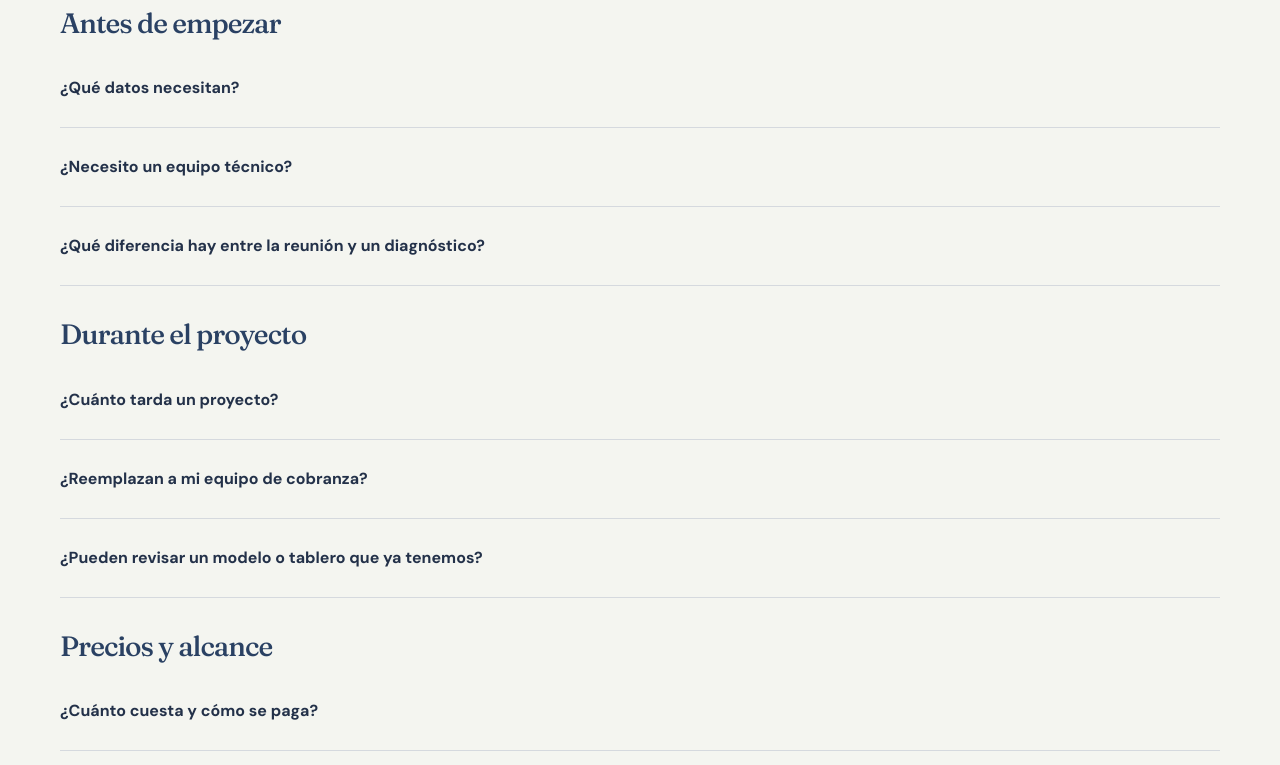
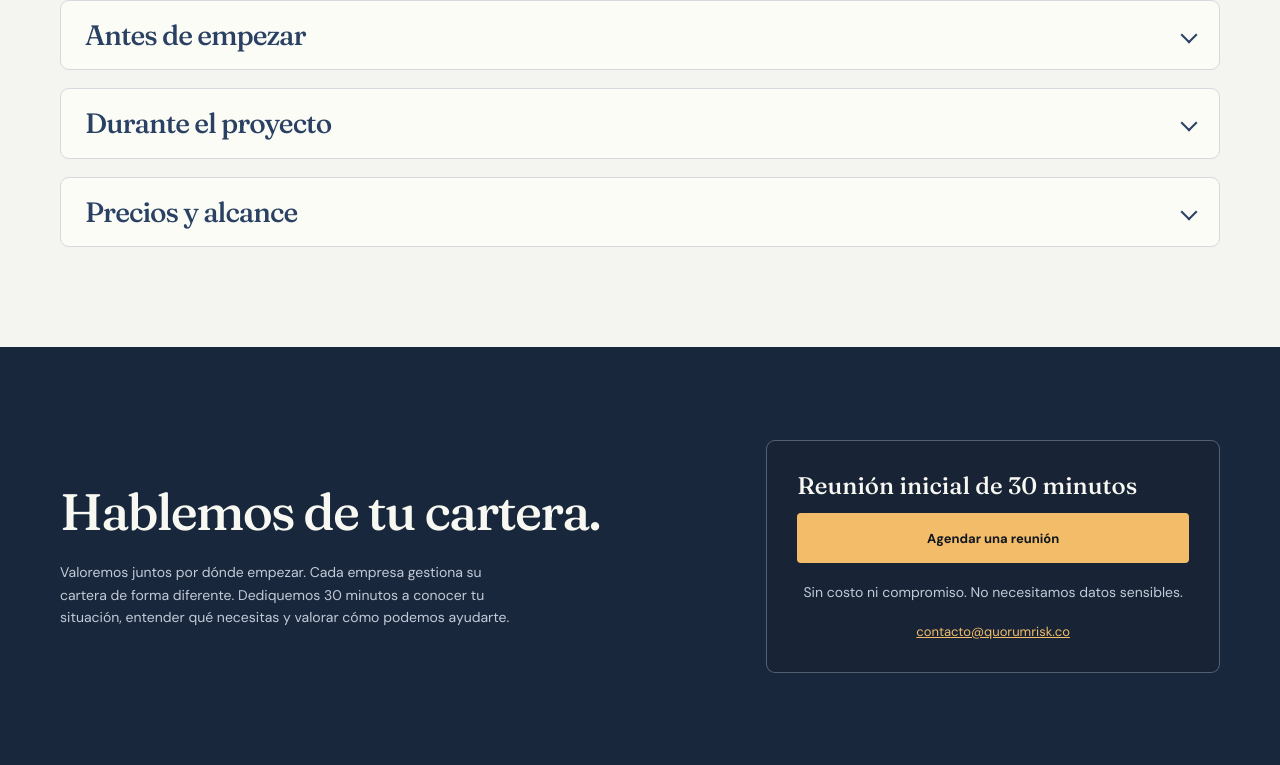
Before and after one commit to QuorumRisk/QuorumRisk.github.io, a plain HTML site: page index.html in a window 1280 px wide. Shown: the part 5402-6167 px from the top of the page. Drawn offline with Linux system fonts and the light colour scheme.

Commit message:
Agrupamos las preguntas frecuentes en tres desplegables

```diff
--- a/index.html
+++ b/index.html
@@ -39,7 +39,7 @@
 .service-audience p{font-size:14px;line-height:1.8;color:var(--muted)}
 .service-audience>div:last-child{border-left:1px solid #cbd3df;padding-left:45px}
 @media(max-width:820px){.service-audience{grid-template-columns:1fr;gap:24px;padding:26px}.service-audience>div:last-child{border-left:0;border-top:1px solid #cbd3df;padding-left:0;padding-top:23px}}
-.team-panel,.privacy-panel{padding:30px;border:1px solid var(--line);border-radius:9px;background:var(--surface)}.team-panel p,.privacy-panel p{max-width:81ch;color:var(--muted);font-size:15px}.trust{background:#e6e9ee}.trust h2{margin-bottom:20px}.trust .privacy-panel{border-color:#cbd2db}.text-link{color:var(--pine2);font-weight:700;text-decoration:underline}.faq{background:var(--paper);border-top:1px solid var(--line)}.faq h2{margin-bottom:25px}.faq details{padding:17px 0;border-bottom:1px solid var(--line)}.faq summary{font-weight:700;color:#233149;cursor:pointer;min-height:44px;display:flex;align-items:center}.faq details p{color:var(--muted);font-size:14px;max-width:80ch;padding:0 0 8px}.faq .closing{margin-top:30px}.footer .wrap{align-items:flex-start}.footer-links{display:flex;gap:24px;flex-wrap:wrap}.footer-links a{color:#e4c290;font-size:12px}.service-note{line-height:1.7}
+.team-panel,.privacy-panel{padding:30px;border:1px solid var(--line);border-radius:9px;background:var(--surface)}.team-panel p,.privacy-panel p{max-width:81ch;color:var(--muted);font-size:15px}.trust{background:#e6e9ee}.trust h2{margin-bottom:20px}.trust .privacy-panel{border-color:#cbd2db}.text-link{color:var(--pine2);font-weight:700;text-decoration:underline}.faq{background:var(--paper);border-top:1px solid var(--line)}.faq h2{margin-bottom:25px}.faq .closing{margin-top:30px}.footer .wrap{align-items:flex-start}.footer-links{display:flex;gap:24px;flex-wrap:wrap}.footer-links a{color:#e4c290;font-size:12px}.service-note{line-height:1.7}
 @media(max-width:1080px){.service-cards{gap:12px}}
 @media(max-width:820px){.mobile-nav{display:block;margin-left:auto}.right{margin-left:0}.service-cards{grid-template-columns:1fr}.section{padding:75px 0}.sample{max-width:620px}}
 @media(max-width:580px){.header-content{gap:6px}.logo{gap:6px}.header-cta{font-size:10px;padding:8px}.mobile-nav summary{padding:8px;font-size:11px}.sample-body{padding:17px}.priority-table{min-width:440px}.service-group h3{font-size:22px}.pain-list li{font-size:14px}.contact-panel{padding:22px}.footer-links{gap:13px}}
@@ -115,8 +115,19 @@
   .bar-track{margin-top:6px;height:4px}.sample-foot{font-size:11px}
   .team-expertise{padding:25px 21px}.trust-lead{padding:30px 27px}.trust-lead h2{font-size:clamp(2.35rem,10vw,3.2rem)}.trust-item{grid-template-columns:30px 1fr;gap:12px}.trust-item h3{font-size:19px}
 }
-.faq-group{margin-top:32px}
-.faq-group h3{font-size:clamp(1.35rem,2.5vw,1.75rem);color:var(--pine2);margin-bottom:10px}
+.faq-group{margin-top:18px;border:1px solid var(--line);border-radius:9px;background:var(--surface);overflow:hidden}
+.faq-group>summary{list-style:none;cursor:pointer;min-height:66px;padding:18px 24px;display:flex;align-items:center;justify-content:space-between;gap:16px}
+.faq-group>summary::-webkit-details-marker{display:none}
+.faq-group>summary::after{content:"";width:10px;height:10px;flex:0 0 10px;border-right:2px solid var(--pine2);border-bottom:2px solid var(--pine2);transform:rotate(45deg);transition:transform .2s}
+.faq-group[open]>summary::after{transform:rotate(225deg)}
+.faq-group[open]>summary{border-bottom:1px solid var(--line)}
+.faq-group>summary h3{font-size:clamp(1.35rem,2.5vw,1.75rem);color:var(--pine2);margin:0}
+.faq-items{padding:3px 24px 11px}
+.faq-item{padding:19px 0;border-bottom:1px solid var(--line)}
+.faq-item:last-child{border-bottom:0}
+.faq-item h4{font:700 15px/1.5 var(--body);color:#233149;margin:0 0 5px}
+.faq-item p{color:var(--muted);font-size:14px;max-width:80ch;margin:0}
+@media(prefers-reduced-motion:reduce){.faq-group>summary::after{transition:none}}
 
 </style>
 </head>
@@ -193,20 +204,20 @@
       <div class="step"><b>03</b><strong>Proponemos con criterio.</strong><p>Te presentamos entregables, plazos y presupuesto según el proyecto.</p></div>
     </div></div></section>
     <section class="section faq" id="preguntas" aria-labelledby="faq-titulo"><div class="wrap"><h2 id="faq-titulo">Preguntas frecuentes</h2>
-      <div class="faq-group"><h3>Antes de empezar</h3>
-        <details><summary>¿Qué datos necesitan?</summary><p>Información de facturas o cuotas, vencimientos, pagos y saldos. En la primera reunión no nos envías nada. Si avanzamos, acordamos qué datos se necesitan y cómo protegerlos.</p></details>
-        <details><summary>¿Necesito un equipo técnico?</summary><p>No para la primera revisión. Podemos comenzar con archivos que ya tengas, desde Excel hasta reportes de tu sistema. Para conectarnos a sistemas internos quizá necesitemos apoyo de tu equipo técnico.</p></details>
-        <details><summary>¿Qué diferencia hay entre la reunión y un diagnóstico?</summary><p>La primera reunión de 30 minutos es gratuita y sirve para conocer tu caso. El diagnóstico es un trabajo contratado con un alcance, entregables y presupuesto acordados previamente.</p></details>
-      </div>
-      <div class="faq-group"><h3>Durante el proyecto</h3>
-        <details><summary>¿Cuánto tarda un proyecto?</summary><p>Depende del alcance y del estado de tus datos. Después de conocer tu situación, te presentamos una propuesta con entregables, tiempos y presupuesto.</p></details>
-        <details><summary>¿Reemplazan a mi equipo de cobranza?</summary><p>No. Ayudamos a decidir dónde enfocar el esfuerzo de tu equipo. El alcance operativo se define con cada empresa.</p></details>
-        <details><summary>¿Pueden revisar un modelo o tablero que ya tenemos?</summary><p>Sí. Auditamos modelos de Machine Learning y tableros de Power BI, tanto sus datos como sus cálculos y validación.</p></details>
-      </div>
-      <div class="faq-group"><h3>Precios y alcance</h3>
-        <details><summary>¿Cuánto cuesta y cómo se paga?</summary><p>Los precios desde aparecen en <a href="#soluciones">Servicios y precios</a>. La forma de pago se acuerda en la propuesta.</p></details>
-        <details><summary>¿Trabajan fuera de Colombia?</summary><p>Sí. Desde Bogotá trabajamos de forma virtual con empresas de México, Argentina, Perú, Bolivia, Chile y el resto de Latinoamérica.</p></details>
-      </div>
+      <details class="faq-group"><summary><h3>Antes de empezar</h3></summary><div class="faq-items">
+        <div class="faq-item"><h4>¿Qué datos necesitan?</h4><p>Información de facturas o cuotas, vencimientos, pagos y saldos. En la primera reunión no nos envías nada. Si avanzamos, acordamos qué datos se necesitan y cómo protegerlos.</p></div>
+        <div class="faq-item"><h4>¿Necesito un equipo técnico?</h4><p>No para la primera revisión. Podemos comenzar con archivos que ya tengas, desde Excel hasta reportes de tu sistema. Para conectarnos a sistemas internos quizá necesitemos apoyo de tu equipo técnico.</p></div>
+        <div class="faq-item"><h4>¿Qué diferencia hay entre la reunión y un diagnóstico?</h4><p>La primera reunión de 30 minutos es gratuita y sirve para conocer tu caso. El diagnóstico es un trabajo contratado con un alcance, entregables y presupuesto acordados previamente.</p></div>
+      </div></details>
+      <details class="faq-group"><summary><h3>Durante el proyecto</h3></summary><div class="faq-items">
+        <div class="faq-item"><h4>¿Cuánto tarda un proyecto?</h4><p>Depende del alcance y del estado de tus datos. Después de conocer tu situación, te presentamos una propuesta con entregables, tiempos y presupuesto.</p></div>
+        <div class="faq-item"><h4>¿Reemplazan a mi equipo de cobranza?</h4><p>No. Ayudamos a decidir dónde enfocar el esfuerzo de tu equipo. El alcance operativo se define con cada empresa.</p></div>
+        <div class="faq-item"><h4>¿Pueden revisar un modelo o tablero que ya tenemos?</h4><p>Sí. Auditamos modelos de Machine Learning y tableros de Power BI, tanto sus datos como sus cálculos y validación.</p></div>
+      </div></details>
+      <details class="faq-group"><summary><h3>Precios y alcance</h3></summary><div class="faq-items">
+        <div class="faq-item"><h4>¿Cuánto cuesta y cómo se paga?</h4><p>Los precios desde aparecen en <a href="#soluciones">Servicios y precios</a>. La forma de pago se acuerda en la propuesta.</p></div>
+        <div class="faq-item"><h4>¿Trabajan fuera de Colombia?</h4><p>Sí. Desde Bogotá trabajamos de forma virtual con empresas de México, Argentina, Perú, Bolivia, Chile y el resto de Latinoamérica.</p></div>
+      </div></details>
     </div></section>
     <section class="contact" id="agenda" aria-labelledby="agenda-titulo"><div class="wrap contact-grid"><div><h2 id="agenda-titulo">Hablemos de tu cartera.</h2><p>Valoremos juntos por dónde empezar. Cada empresa gestiona su cartera de forma diferente. Dediquemos 30 minutos a conocer tu situación, entender qué necesitas y valorar cómo podemos ayudarte.</p></div><div class="contact-panel"><strong>Reunión inicial de 30 minutos</strong><a class="button button-primary" href="https://cal.com/quorumrisk" target="_blank" rel="noopener noreferrer">Agendar una reunión</a><p class="micro">Sin costo ni compromiso. No necesitamos datos sensibles.</p><a class="email" href="mailto:contacto@quorumrisk.co?subject=Consulta%20sobre%20cartera">contacto@quorumrisk.co</a></div></div></section>
   </main>
```
